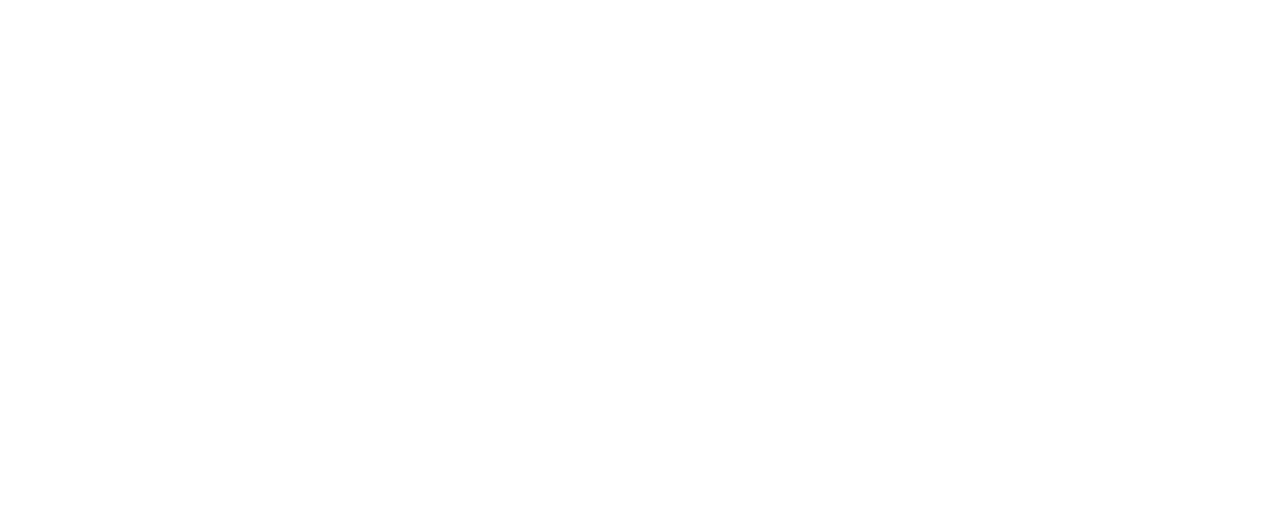
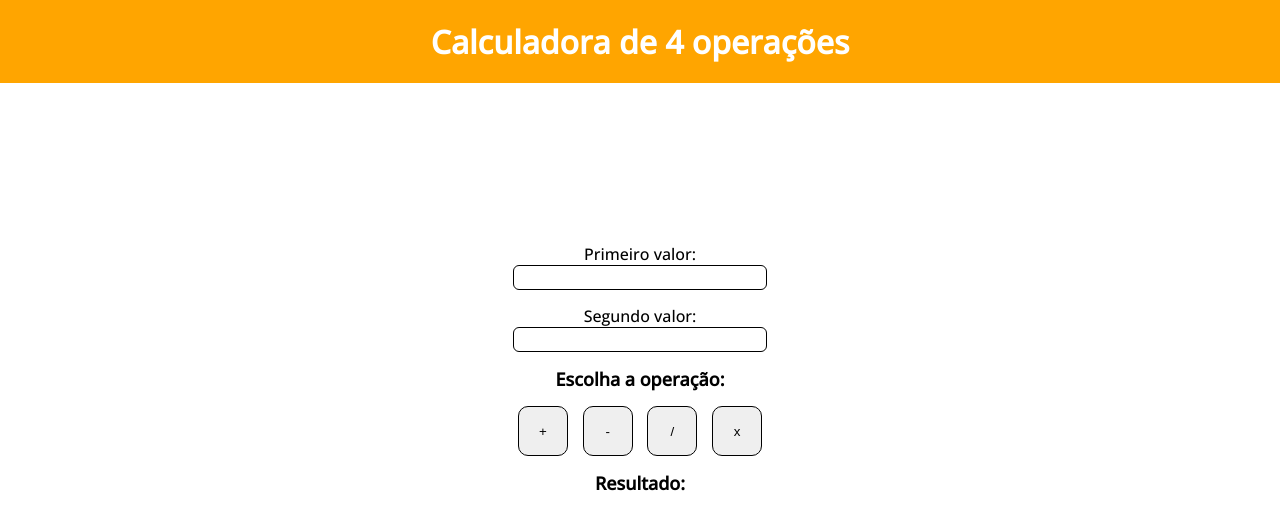
Before and after one commit to geovanaborba/Curso_OneBitCode, a plain HTML site: page Módulo JS/Exercício 1 - Cadastro de usuário - Calculadora de 4 operações/Calculadora de 4 operações/index.html in a window 1280 px wide. Drawn offline with nearby package versions, Linux system fonts and the light colour scheme.

Commit message:
feat: calculadora de 4 operações

```diff
--- a/Módulo JS/Exercício 1 - Cadastro de usuário - Calculadora de 4 operações/Calculadora de 4 operações/index.html
+++ b/Módulo JS/Exercício 1 - Cadastro de usuário - Calculadora de 4 operações/Calculadora de 4 operações/index.html
@@ -1,12 +1,40 @@
 <!DOCTYPE html>
 <html lang="pt-br">
+
 <head>
     <meta charset="UTF-8">
     <meta name="viewport" content="width=device-width, initial-scale=1.0">
+    <link rel="preconnect" href="https://fonts.googleapis.com">
+    <link rel="preconnect" href="https://fonts.gstatic.com" crossorigin>
+    <link href="https://fonts.googleapis.com/css2?family=Open+Sans:wght@300;500&display=swap" rel="stylesheet">
+    <link rel="stylesheet" href="./styles.css">
     <title>Calculadora</title>
 </head>
+
 <body>
-
+    <header>
+        <h1>Calculadora de 4 operações</h1>
+    </header>
+    <div class="container">
+        <div class="calculator">
+            <div class="values">
+                <label for="numberOne">Primeiro valor:</label>
+                <input type="number" id="numberOne" name="numberOne">
+                <label for="numberTwo">Segundo valor: </label>
+                <input type="number" id="numberTwo" name="numberTwo">
+            </div>
+            <div class="operators">
+                <p>Escolha a operação:</p>
+                <button class="add" onclick="add()">+</button>
+                <button class="subtract" onclick="subtract()">-</button>
+                <button class="divide" onclick="divide()">/</button>
+                <button class="multiply" onclick="multiply()">x</button>
+                <p>Resultado: </p>
+                <span></span>
+            </div>
+        </div>
+    </div>
     <script src="./script.js"></script>
 </body>
+
 </html>
--- a/Módulo JS/Exercício 1 - Cadastro de usuário - Calculadora de 4 operações/Calculadora de 4 operações/script.js
+++ b/Módulo JS/Exercício 1 - Cadastro de usuário - Calculadora de 4 operações/Calculadora de 4 operações/script.js
@@ -0,0 +1,40 @@
+const numberOne = document.querySelector('#numberOne');
+const numberTwo = document.querySelector('#numberTwo');
+const result = document.querySelector('span');
+
+function add() {
+  result.innerHTML = parseFloat(numberOne.value) + parseFloat(numberTwo.value);
+}
+
+function subtract() {
+  result.innerHTML = parseFloat(numberOne.value) - parseFloat(numberTwo.value);
+}
+
+function multiply() {
+  result.innerHTML = parseFloat(numberOne.value) * parseFloat(numberTwo.value);
+}
+
+function divide() {
+  result.innerHTML = parseFloat(numberOne.value) / parseFloat(numberTwo.value);
+}
+
+//Solução sugerida em aula usando prompt e alert:
+
+// const entrada1 = prompt("Informe o primeiro número:");
+// const entrada2 = prompt("Informe o segundo número:");
+
+// const x = parseFloat(entrada1);
+// const y = parseFloat(entrada2);
+
+// const soma = x + y;
+// const subtracao = x - y;
+// const multiplicacao = x * y;
+// const divisao = x / y;
+
+// alert(
+//     "Resultados:\n" +
+//     "\nSoma: " + soma +
+//     "\nSubtração: " + subtracao +
+//     "\nMultiplicação: " + multiplicacao +
+//     "\nDivisão: " + divisao
+//   );
--- /dev/null
+++ b/Módulo JS/Exercício 1 - Cadastro de usuário - Calculadora de 4 operações/Calculadora de 4 operações/styles.css
@@ -0,0 +1,74 @@
+* {
+    margin: 0;
+    padding: 0;
+}
+
+body {
+    font-family: 'Open Sans', sans-serif;
+}
+
+header {
+    background-color: orange;
+    padding: 20px 0;
+    text-align: center;
+    color: white;
+}
+
+.container {
+    display: flex;
+    justify-content: center;
+    margin-top: 20vh;
+    text-align: center;
+}
+
+.values {
+    display: flex;
+    flex-direction: column;
+}
+
+input {
+    padding: 4px 0;
+    border-radius: 6px;
+    border: 1px solid;
+    margin-bottom: 15px;
+}
+
+input:focus {
+    padding-left: 5px;
+    outline: none;
+}
+
+.operators {
+    font-size: 18px;
+    font-weight: bold;
+}
+
+button {
+    width: 50px;
+    height: 50px;
+    border-radius: 10px;
+    border: 1px solid;
+    margin: 15px 5px;
+    cursor: pointer;
+}
+
+button:hover {
+    color: #fff;
+    border: transparent;
+}
+
+.add:hover {
+    background-color: lightseagreen;
+}
+
+.subtract:hover {
+    background-color:lightcoral;
+}
+
+.divide:hover {
+    background-color: lightskyblue;
+}
+
+.multiply:hover {
+    background-color: lightsalmon;
+}
```
Also changed, not shown: Módulo JS/Exercício 1 - Cadastro de usuário - Calculadora de 4 operações/Calculadora de 4 operações/img/resultado.gif (added), Módulo JS/Exercício 1 - Cadastro de usuário - Calculadora de 4 operações/Calculadora de 4 operações/img/solucao.png (added), Módulo JS/Exercício 1 - Cadastro de usuário - Calculadora de 4 operações/Calculadora de 4 operações/readme.md.
